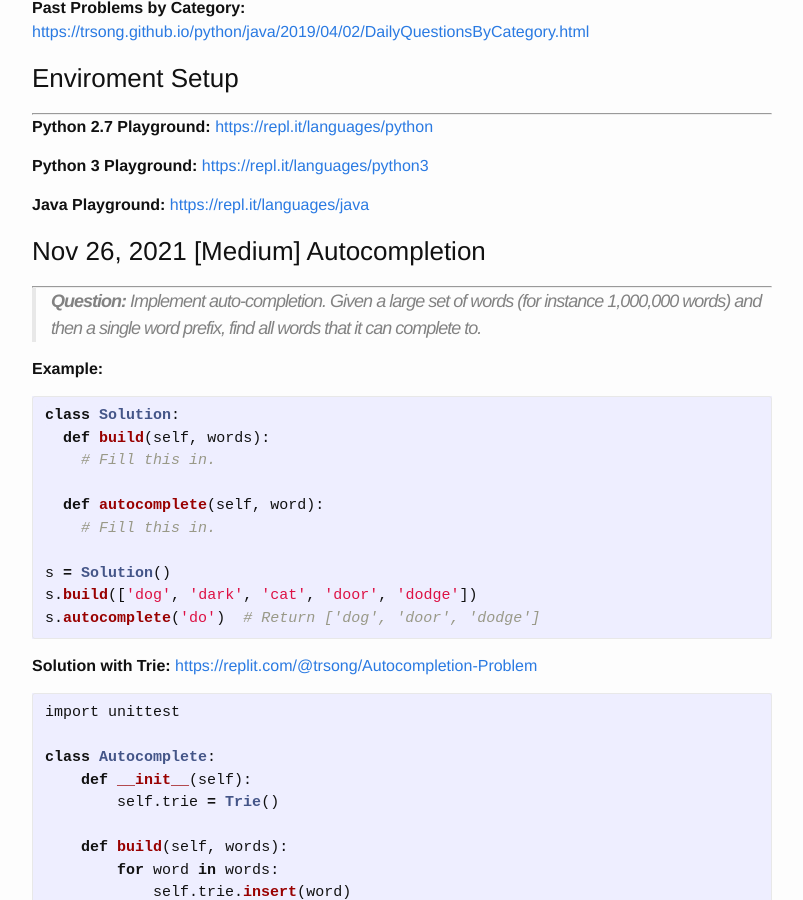
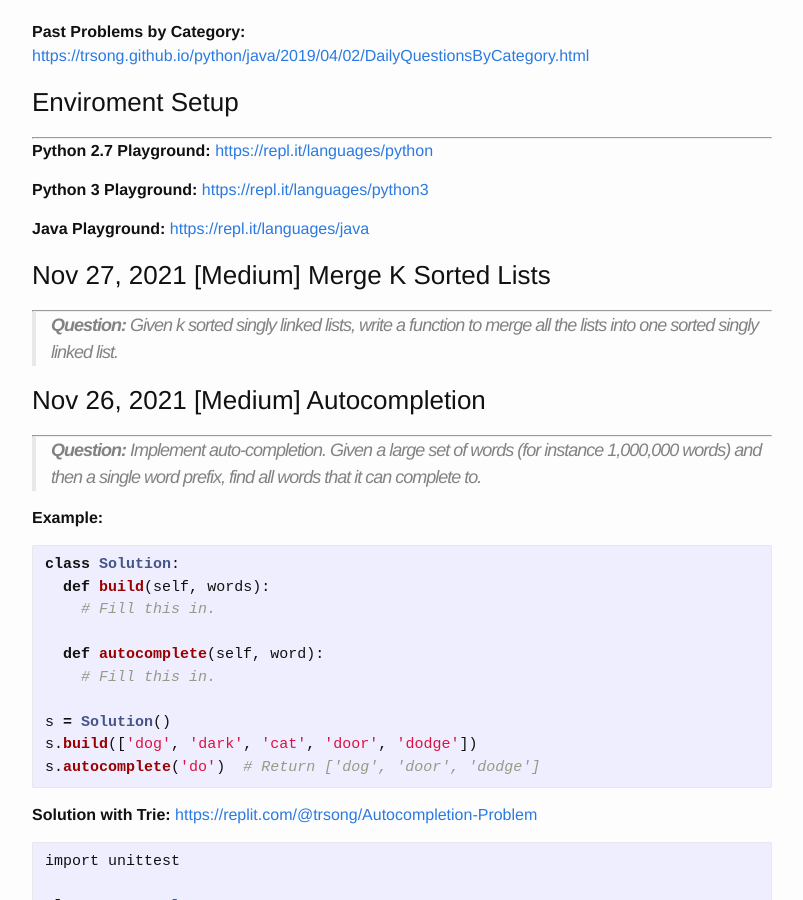
Before and after one commit to trsong/trsong.github.io, a Jekyll site: the page built from _posts/2021-11-01-DailyQuestionsNov.md, in a window 1280 px wide and 900 px high, scrolled down 954 px. Shown: the whole window, without its empty margins (238-1041 px from the left). Built offline with Jekyll 4.4.1, drawn with Linux system fonts in a browser that asks for light colours; some of the changed text lies outside the part shown.

Commit message:
Add Nov 27 question

```diff
--- a/_posts/2021-11-01-DailyQuestionsNov.md
+++ b/_posts/2021-11-01-DailyQuestionsNov.md
@@ -19,6 +19,12 @@ categories: Python/Java
 **Python 3 Playground:** [https://repl.it/languages/python3](https://repl.it/languages/python3)
 
 **Java Playground:** [https://repl.it/languages/java](https://repl.it/languages/java)
+
+
+### Nov 27, 2021 \[Medium\] Merge K Sorted Lists
+---
+> **Question:** Given k sorted singly linked lists, write a function to merge all the lists into one sorted singly linked list.
+
 
 ### Nov 26, 2021 \[Medium\] Autocompletion
 ---
```
